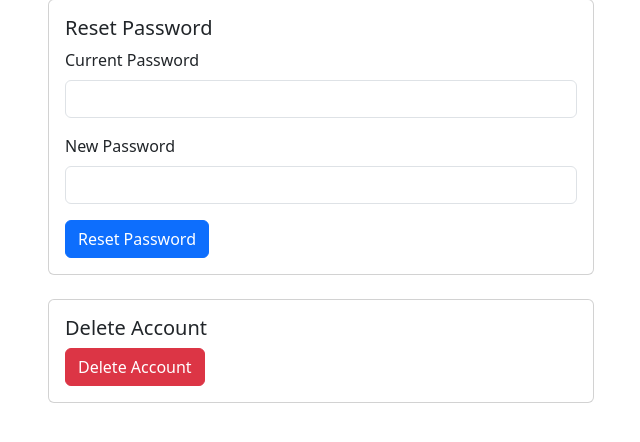
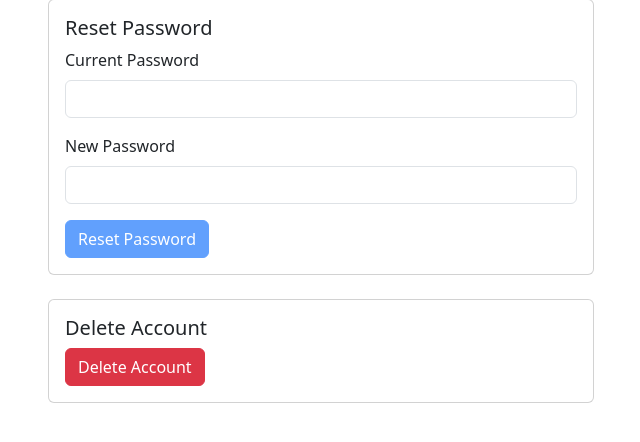
Before and after one commit to lukasz-cz/kanban_boards, a Flask app: page /profile in a window 1280 px wide. Shown: the part 147-589 px from the top of the page, without its empty margins (319-959 px from the left). Run offline with Flask 3, Linux system fonts and the light colour scheme; the visitor is signed in with stand-in values (Sample User, id 1); parts of the project's set-up code (start-up, migrations or seed data) failed here and were passed over; some libraries are stand-ins or nearby versions.

Commit message:
Update profile.html
Ensure password strength.

```diff
--- a/kanban_boards/templates/profile.html
+++ b/kanban_boards/templates/profile.html
@@ -23,8 +23,9 @@
                         <div class="mb-3">
                             <label for="new_password" class="form-label">New Password</label>
                             <input type="password" class="form-control" id="new_password" name="new_password" required>
+                            <div id="password-strength" class="mt-2"></div>
                         </div>
-                        <button type="submit" class="btn btn-primary">Reset Password</button>
+                        <button type="submit" class="btn btn-primary" id="reset" disabled>Reset Password</button>
                     </form>
                 </div>
             </div>
@@ -62,4 +63,44 @@
 </div>
 
 <script src="static/js/bootstrap.bundle.min.js"></script>
+<script src="static/js/jquery-3.7.1.min.js"></script>
+<script>
+    $(document).ready(function () {
+        $('#new_password').on('input', function () {
+            const strength = measurePasswordStrength($(this).val());
+            displayStrength(strength);
+        });
+
+        function measurePasswordStrength(password) {
+            let chars = 0;
+            let entropy = 0;
+            let strength = 0;
+
+            if (password.match(/[a-z]/)) chars += 26;
+            if (password.match(/[A-Z]/)) chars += 26;
+            if (password.match(/[0-9]/)) chars += 10;
+            if (password.match(/[\W]/)) chars += 32;
+
+            entropy = Math.log2(Math.pow(chars, password.length));
+
+            if (entropy < 50) strength = 1;
+            if (entropy >= 50) strength = 2;
+            if (entropy >= 70) strength = 3;
+            if (entropy >= 90) strength = 4;
+            if (entropy >= 128) strength = 5;
+
+            return strength;
+        }
+
+        function displayStrength(strength) {
+            const strengthLabels = ['Very Weak', 'Weak', 'Medium', 'Strong', 'Very Strong'];
+            const colors = ['#dc3545', '#ffc107', '#fd7e14', '#28a745', '#007bff'];
+            const strengthLabel = strengthLabels[strength - 1] || 'Very Weak';
+            const color = colors[strength - 1] || '#dc3545';
+
+            $('#password-strength').text(`Password strength: ${strengthLabel}`).css('color', color);
+            $('#reset').prop('disabled', strength < 3);
+        }
+    });
+</script>
 {% endblock %}
```
